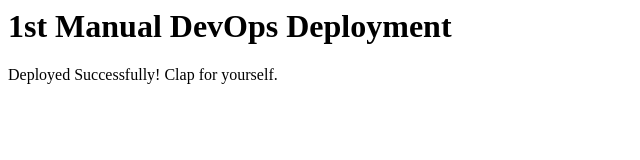
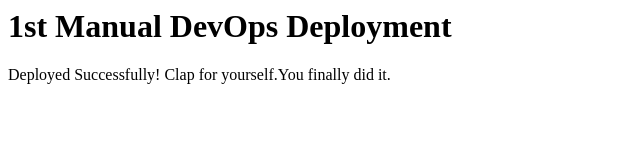
Before and after one commit to FarooqShabbir/1st_devops_deployment, a plain HTML site: page index.html in a window 1280 px wide. Shown: the whole page, without its empty margins (0-640 px from the left). Drawn offline with Linux system fonts and the light colour scheme.

Commit message:
modified index.html

```diff
--- a/index.html
+++ b/index.html
@@ -5,6 +5,6 @@
 </head>
 <body>
 <h1>1st Manual DevOps Deployment</h1>
-<p>Deployed Successfully! Clap for yourself.</p>
+<p>Deployed Successfully! Clap for yourself.You finally did it.</p>
 </boyd>
 </html>
```
